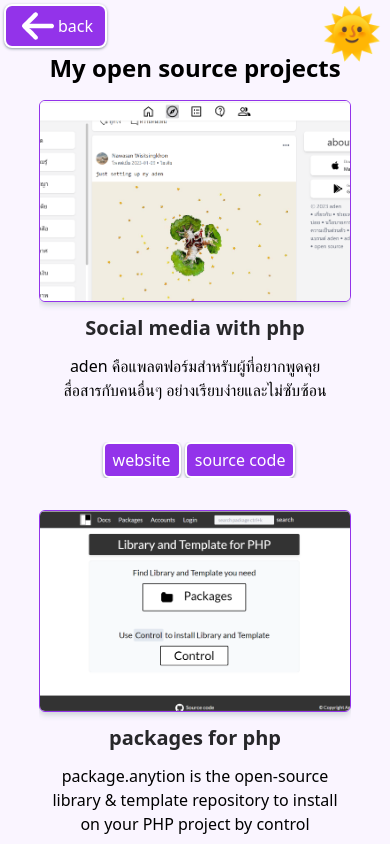
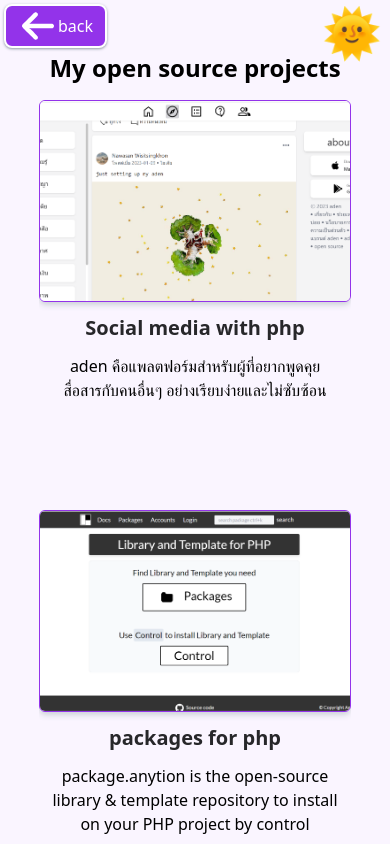
Before and after one commit to Arikato111/svelte-first, a Next.js app: page /projects in a window 390 px wide. Shown: the top 844 px of the page. Built offline with nearby package versions, Linux system fonts and the light colour scheme; a web font is replaced by a local one.

Commit message:
change style and animation of button projects

```diff
--- a/components/ProjectCard.tsx
+++ b/components/ProjectCard.tsx
@@ -31,7 +31,7 @@ const ProjectCard: FC<ProjectCardProps> = ({
           </h3>
           <div className="dark:text-white">
             <div className="px-3">{descript}</div>
-            <div className="link-contact lg:h-0 overflow-hidden duration-300 bottom-1 absolute my-1 w-full">
+            <div className="link-contact lg:h-0 overflow-hidden duration-500 bottom-1 absolute my-1 w-full">
               <a
                 target="_blank"
                 className="border-2 border-white shadow dark:shadow-none shadow-gray-400 hover:shadow-lg hover:shadow-gray-300 hover:scale-105 inline-block px-2 hover:px-5 py-1 bg-purple-600 hover:bg-purple-600/90  text-white rounded-md  duration-300 dark:border-white dark:bg-slate-800 dark:hover:bg-slate-700"
--- a/styles/App.css
+++ b/styles/App.css
@@ -50,10 +50,12 @@
 .link-contact {
   margin-left: auto;
   margin-right: auto;
+  opacity: 0;
 }
 .img-block:hover .link-contact {
   width: 100%;
   height: 40px;
+  opacity: 1;
 }
 
 .marquee {
```
